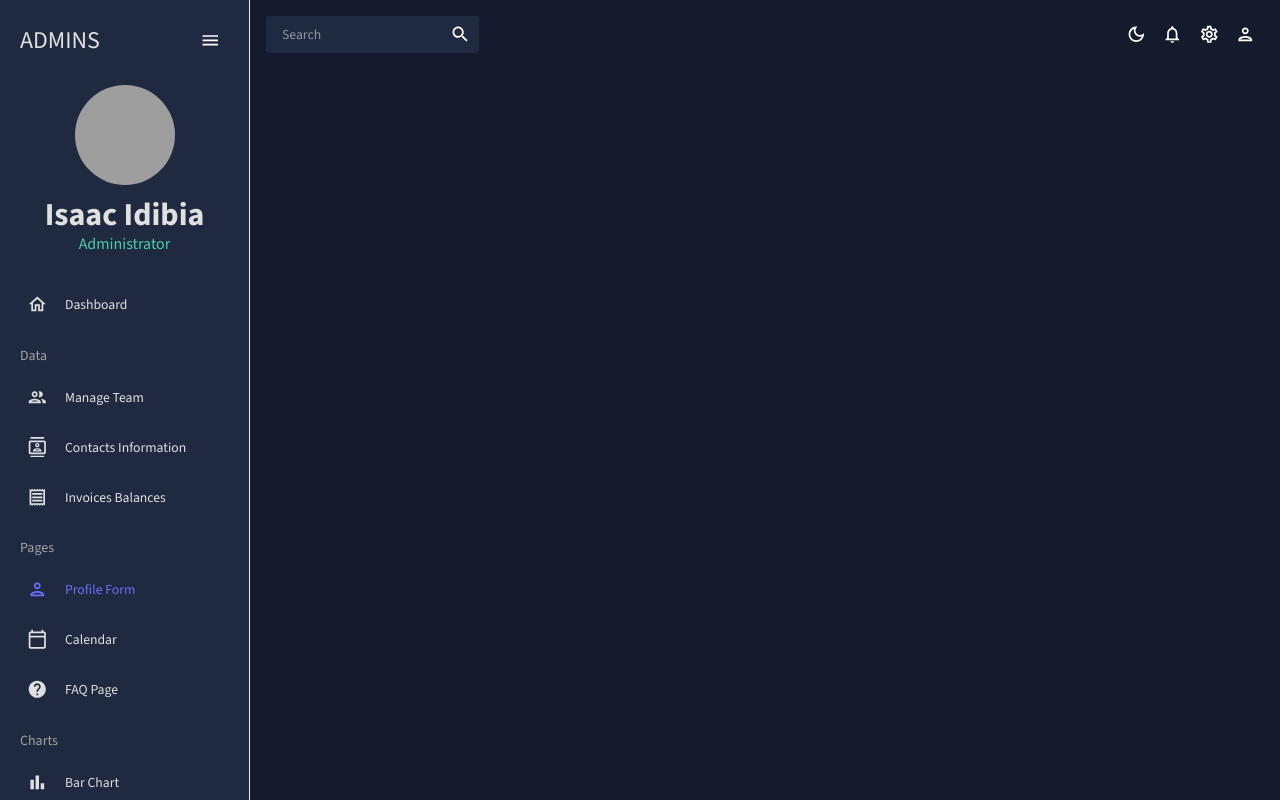
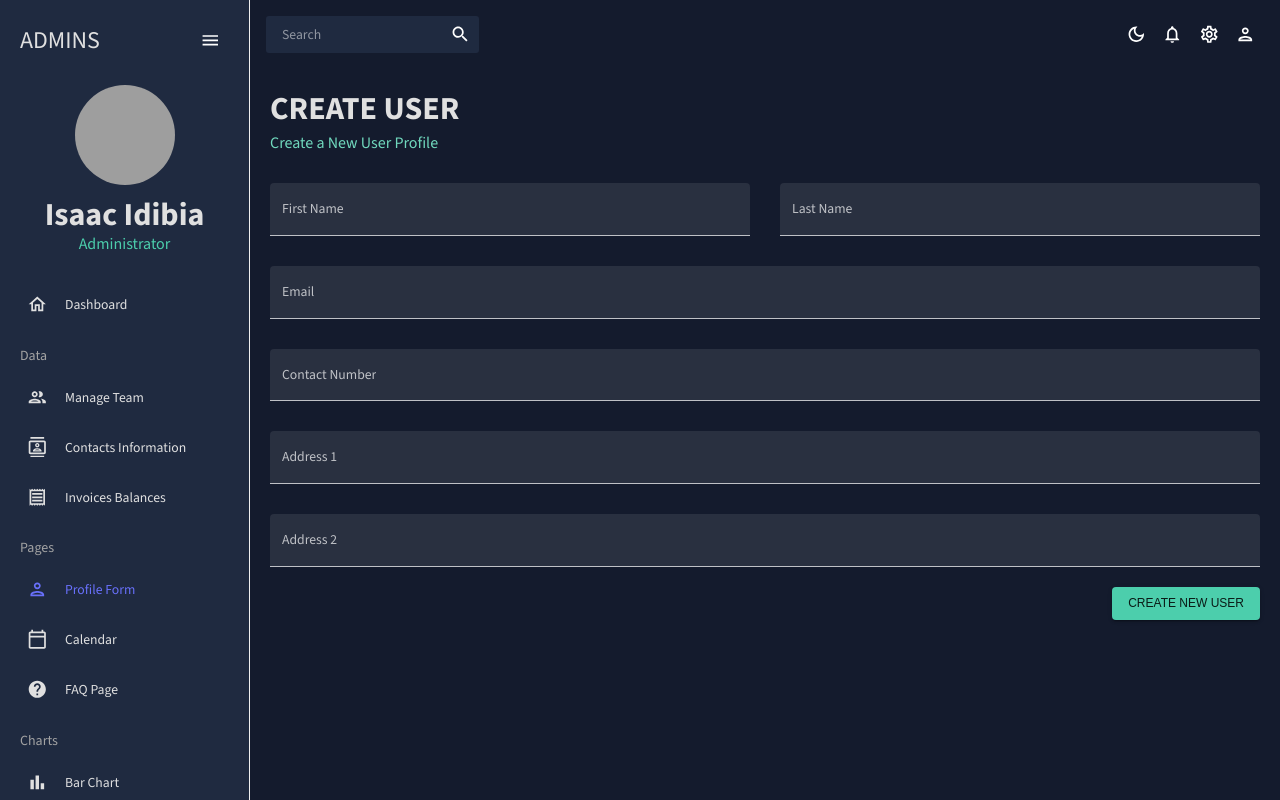
Before and after one commit to HiZeek/admin-dashboard, a React (Vite) app: page /form in a window 1280 px wide. Built offline with nearby package versions, Linux system fonts and the light colour scheme; grey boxes are pictures that could not be loaded; the HTML template or start-up script is replaced by a standard one.

Commit message:
form page

```diff
--- a/src/App.jsx
+++ b/src/App.jsx
@@ -7,8 +7,8 @@
 import Team from "./scenes/team";
 import Contacts from "./scenes/contacts";
 import Invoices from "./scenes/invoices";
+import Form from "./scenes/form";
 // import Bar from "./scenes/global/bar";
-// import Form from "./scenes/global/form";
 // import Line from "./scenes/global/line";
 // import Pie from "./scenes/global/pie";
 // import FAQ from "./scenes/global/faq";
@@ -31,7 +31,7 @@
               <Route exact path="/team" element={<Team />} />
               <Route exact path="/contacts" element={<Contacts />} />
               <Route exact path="/invoices" element={<Invoices />} />
-              {/* <Route exact path="/form" element={<Form />} /> */}
+              <Route exact path="/form" element={<Form />} />
               {/* <Route exact path="/bar" element={<Bar />} /> */}
               {/* <Route exact path="/pie" element={<Pie />} /> */}
               {/* <Route exact path="/line" element={<Line />} /> */}
--- /dev/null
+++ b/src/scenes/form/index.jsx
@@ -0,0 +1,156 @@
+import { Box, Button, TextField } from "@mui/material";
+import { Formik } from "formik";
+import * as yup from "yup";
+import useMediaQuery from "@mui/material/useMediaQuery";
+import Header from "../../components/Header";
+
+const initialValues = {
+  firstName: "",
+  lastName: "",
+  email: "",
+  contact: "",
+  address1: "",
+  address2: "",
+};
+
+const phoneRegExp = /^\(?([0-9]{3})\)?[-. ]?([0-9]{3})[-. ]?([0-9]{4})$/;
+
+const userSchema = yup.object().shape({
+  firstName: yup.string().required("required"),
+  lastName: yup.string().required("required"),
+  email: yup.string().email("invalid email").required("required"),
+  contact: yup
+    .string()
+    .matches(phoneRegExp, "Phone number is not valid")
+    .required("required"),
+  address1: yup.string().required("required"),
+  address2: yup.string().required("required"),
+});
+
+const Form = () => {
+  const isMobile = useMediaQuery("(min-width: 600px)");
+
+  const handleFormSubmit = (values) => {
+    console.log(values);
+  };
+
+  return (
+    <Box m="20px">
+      <Header title="CREATE USER" subtitle="Create a New User Profile" />
+
+      <Formik
+        onSubmit={handleFormSubmit}
+        initialValues={initialValues}
+        validationSchema={userSchema}
+      >
+        {({
+          values,
+          errors,
+          touched,
+          handleBlur,
+          handleChange,
+          handleSubmit,
+        }) => (
+          <form onSubmit={handleSubmit}>
+            <Box
+              display="grid"
+              gap="30px"
+              gridTemplateColumns="repeat(4, minmax(0, 1fr))"
+              sx={{
+                "& > div": {
+                  gridColumn: isMobile ? undefined : "span 4",
+                },
+              }}
+            >
+              <TextField
+                fullWidth
+                variant="filled"
+                type="text"
+                label="First Name"
+                onBlur={handleBlur}
+                onChange={handleChange}
+                value={values.firstName}
+                name="firstName"
+                error={!!touched.firstName && !!errors.firstName}
+                helperText={touched.firstName && errors.firstName}
+                sx={{ gridColumn: "span 2" }}
+              />
+              <TextField
+                fullWidth
+                variant="filled"
+                type="text"
+                label="Last Name"
+                onBlur={handleBlur}
+                onChange={handleChange}
+                value={values.lastName}
+                name="lastName"
+                error={!!touched.lastName && !!errors.lastName}
+                helperText={touched.lastName && errors.lastName}
+                sx={{ gridColumn: "span 2" }}
+              />
+              <TextField
+                fullWidth
+                variant="filled"
+                type="text"
+                label="Email"
+                onBlur={handleBlur}
+                onChange={handleChange}
+                value={values.email}
+                name="email"
+                error={!!touched.email && !!errors.email}
+                helperText={touched.email && errors.email}
+                sx={{ gridColumn: "span 4" }}
+              />
+              <TextField
+                fullWidth
+                variant="filled"
+                type="text"
+                label="Contact Number"
+                onBlur={handleBlur}
+                onChange={handleChange}
+                value={values.contact}
+                name="contact"
+                error={!!touched.contact && !!errors.contact}
+                helperText={touched.contact && errors.contact}
+                sx={{ gridColumn: "span 4" }}
+              />
+              <TextField
+                fullWidth
+                variant="filled"
+                type="text"
+                label="Address 1"
+                onBlur={handleBlur}
+                onChange={handleChange}
+                value={values.address1}
+                name="address1"
+                error={!!touched.address1 && !!errors.address1}
+                helperText={touched.address1 && errors.address1}
+                sx={{ gridColumn: "span 4" }}
+              />
+              <TextField
+                fullWidth
+                variant="filled"
+                type="text"
+                label="Address 2"
+                onBlur={handleBlur}
+                onChange={handleChange}
+                value={values.address2}
+                name="address2"
+                error={!!touched.address2 && !!errors.address2}
+                helperText={touched.address2 && errors.address2}
+                sx={{ gridColumn: "span 4" }}
+              />
+            </Box>
+            <Box display="flex" justifyContent="end" mt="20px">
+              <Button type="submit" color="secondary" variant="contained">
+                Create New User
+              </Button>
+            </Box>
+          </form>
+        )}
+      </Formik>
+    </Box>
+  );
+};
+
+export default Form;
```
